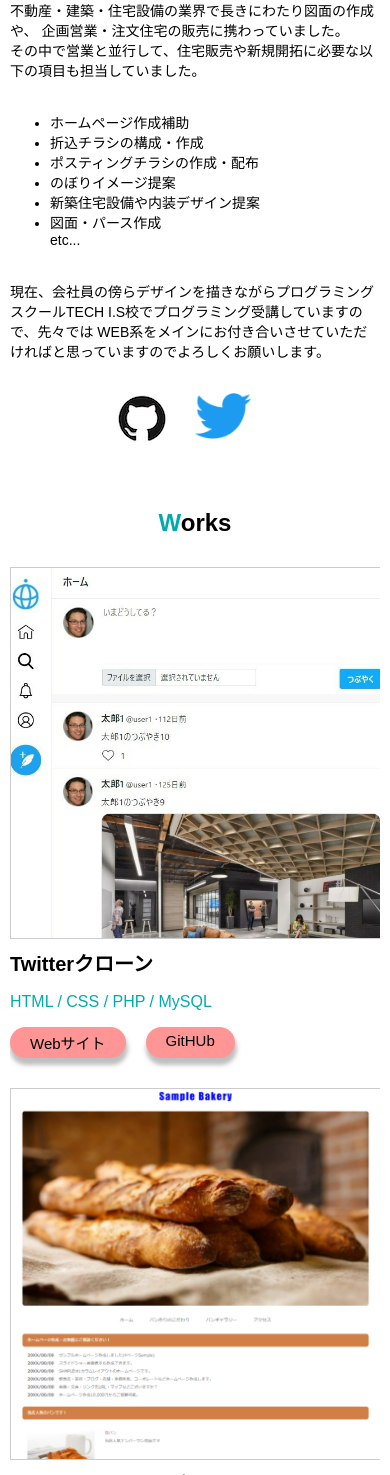
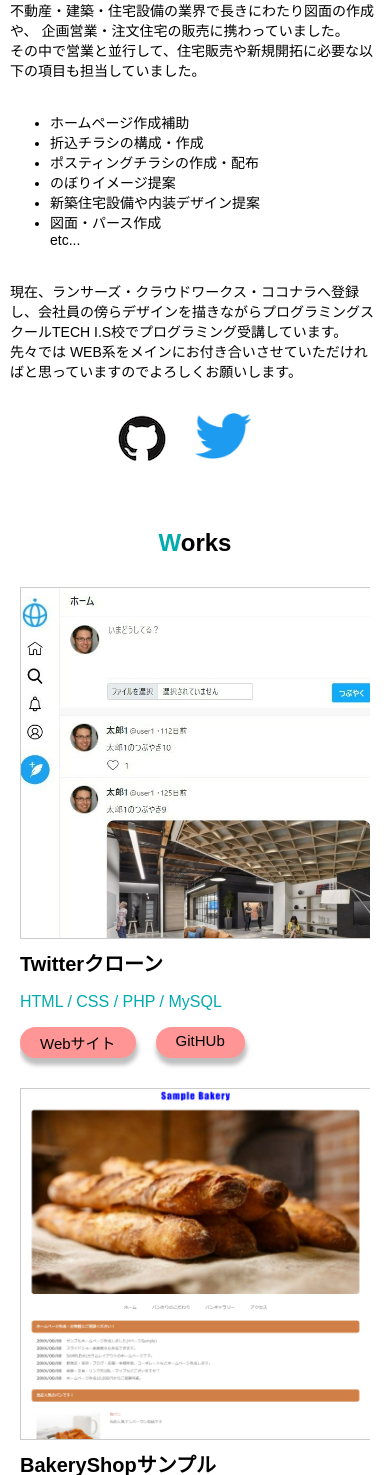
Before and after one commit to fgdgate/Portfolio_profile, a PHP site: page / in a window 390 px wide. Shown: the part 579-2054 px from the top of the page. Run offline with PHP 8.4, Linux system fonts and the light colour scheme.

Commit message:
CSS一部修正

```diff
--- a/index.html
+++ b/index.html
@@ -40,7 +40,7 @@
                         </ul>
 
                         <h6 class="list-h6">
-                              現在、会社員の傍らデザインを描きながらプログラミングスクールTECH I.S校でプログラミング受講していますので、先々では WEB系をメインにお付き合いさせていただければと思っていますのでよろしくお願いします。</p>
+                              現在、ランサーズ・クラウドワークス・ココナラへ登録し、会社員の傍らデザインを描きながらプログラミングスクールTECH I.S校でプログラミング受講しています。<br>先々では WEB系をメインにお付き合いさせていただければと思っていますのでよろしくお願いします。</p>
                         </h6>
 
                         <ul class=icon-list>
--- a/portfolio.css
+++ b/portfolio.css
@@ -238,7 +238,7 @@ body{
 
   .box-works {
       margin: 60px 0 0;
-      padding: 0;
+      padding: 0 10px;
   }
 
   .works-list {max-width: 100%;}
@@ -255,7 +255,8 @@ body{
       margin: 5px 0;
   }
 
-  .works-list li span {font-size: 14px;
+  .works-list li span {
+      font-size: 14px;
   }
 
 }
```
